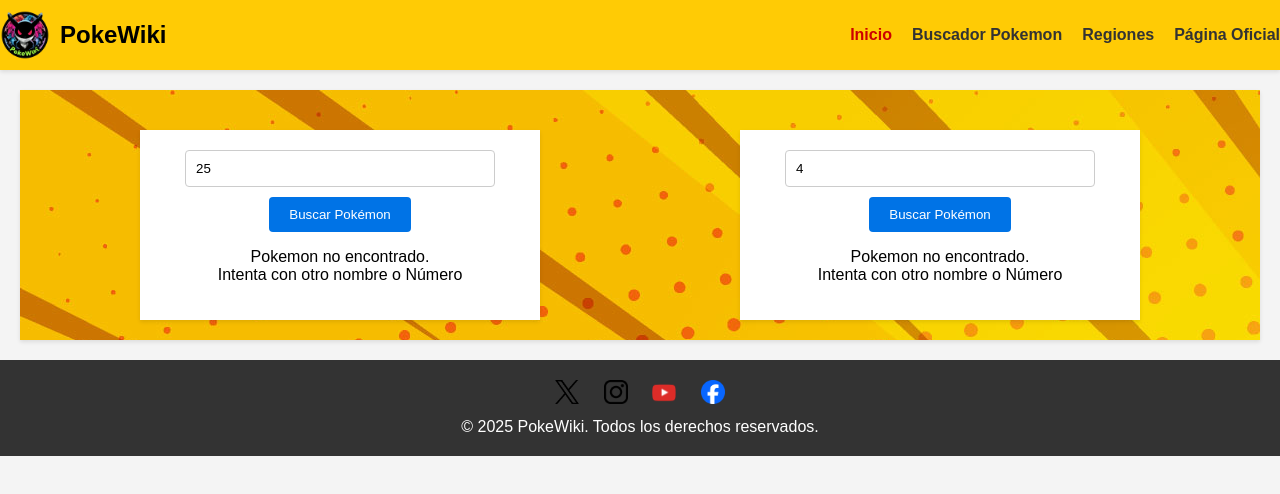
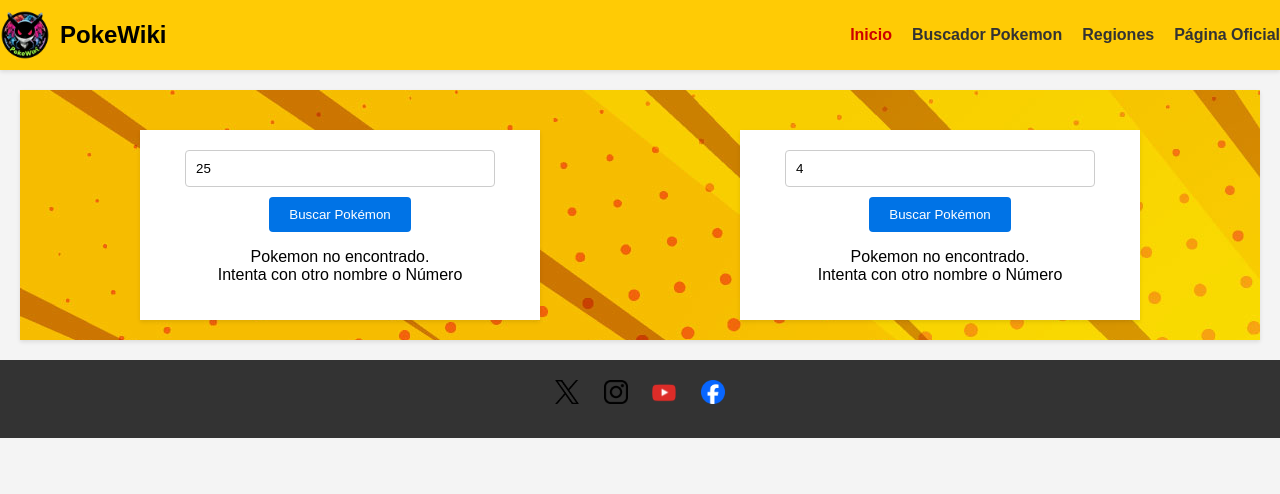
Before and after one commit to Sergiolf03/Practica_Final_Cojali, a plain HTML site: page buscadorPokemon.html in a window 1280 px wide. Drawn offline with Linux system fonts and the light colour scheme; no server answers.

Commit message:
Update buscadorPokemon.html

```diff
--- a/buscadorPokemon.html
+++ b/buscadorPokemon.html
@@ -62,7 +62,6 @@
                     <img src="img/logos/Facebook_Logo_Primary.png" alt="Facebook">
                 </a>
             </div>
-            <p>© 2025 PokeWiki. Todos los derechos reservados.</p>
         </section>
     </footer>
 
```
